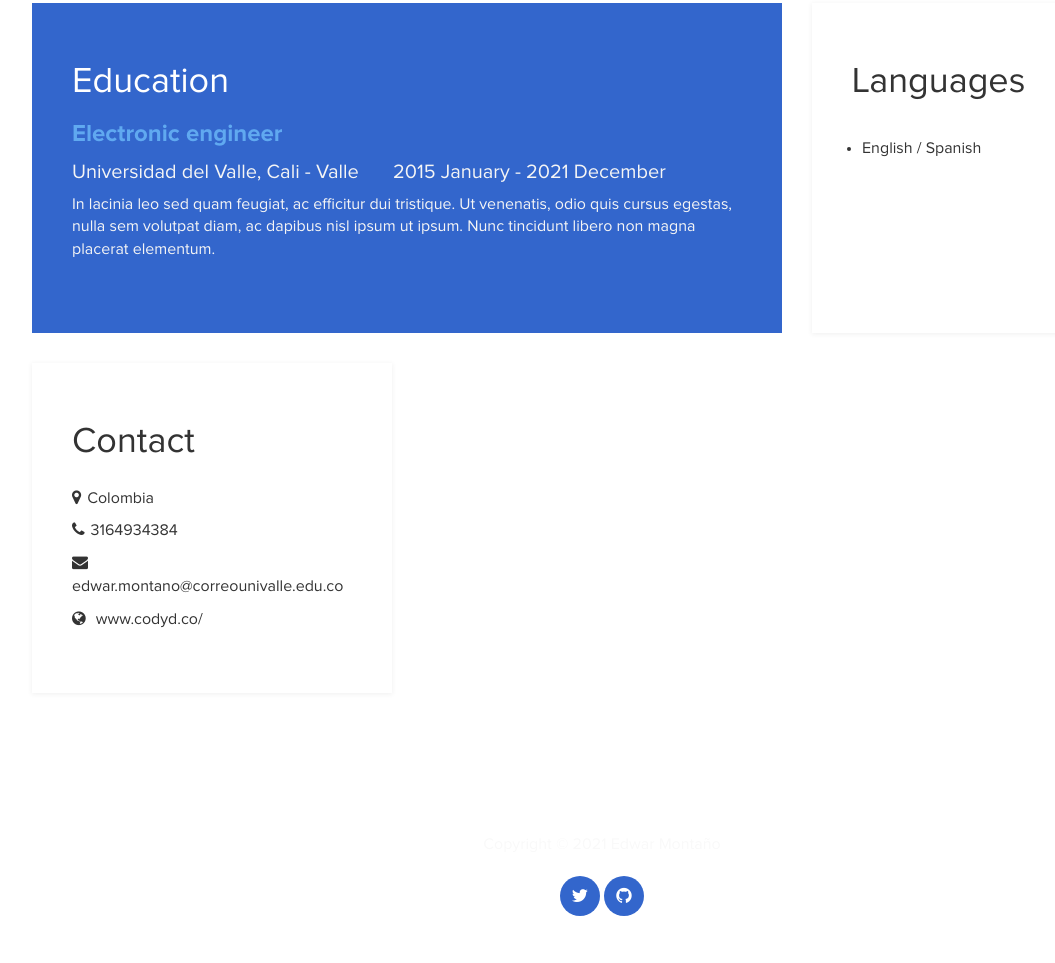
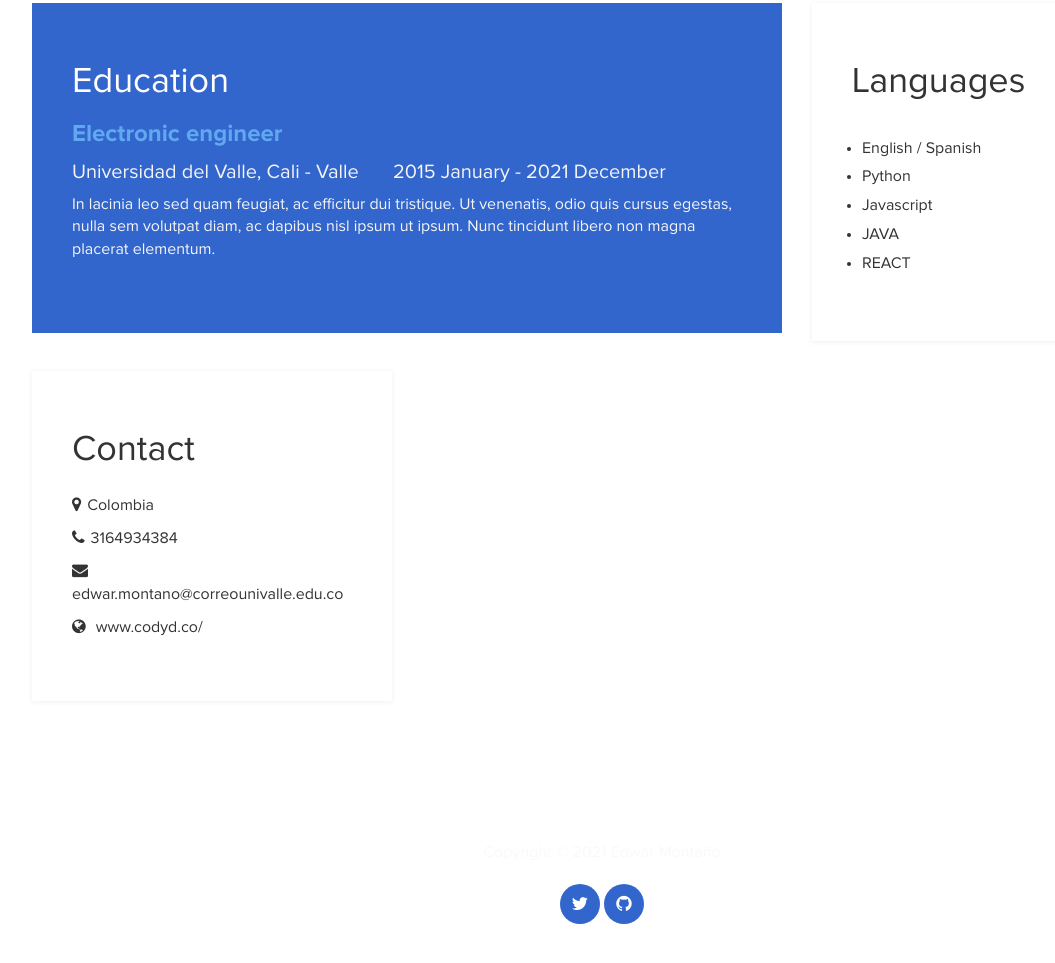
Before and after one commit to EdwarMontano/EdwarMontano.github.io, a plain HTML site: page index.html in a window 1280 px wide. Shown: the part 1626-2589 px from the top of the page, without its empty margins (38-1093 px from the left). Drawn offline with Linux system fonts and the light colour scheme.

Commit message:
Update index.html

```diff
--- a/index.html
+++ b/index.html
@@ -109,6 +109,10 @@ integrated of hardware solutions with software development.</p>
 					<ul>
 
 						<li>English / Spanish</li>
+						<li>Python</li>
+						<li>Javascript</li>
+						<li>JAVA</li>
+						<li>REACT</li>
 
 					</ul>
 			</div>
```
